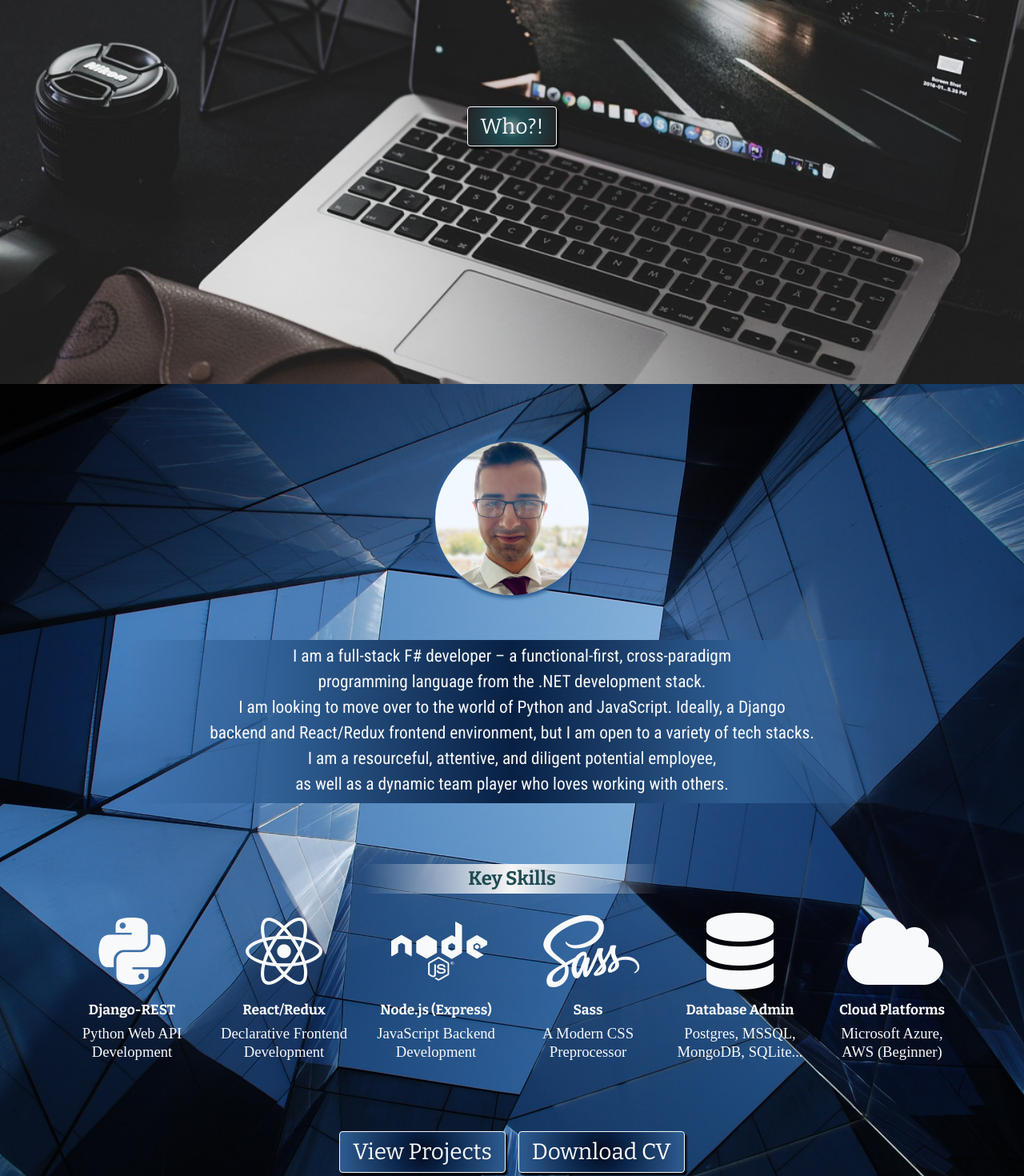
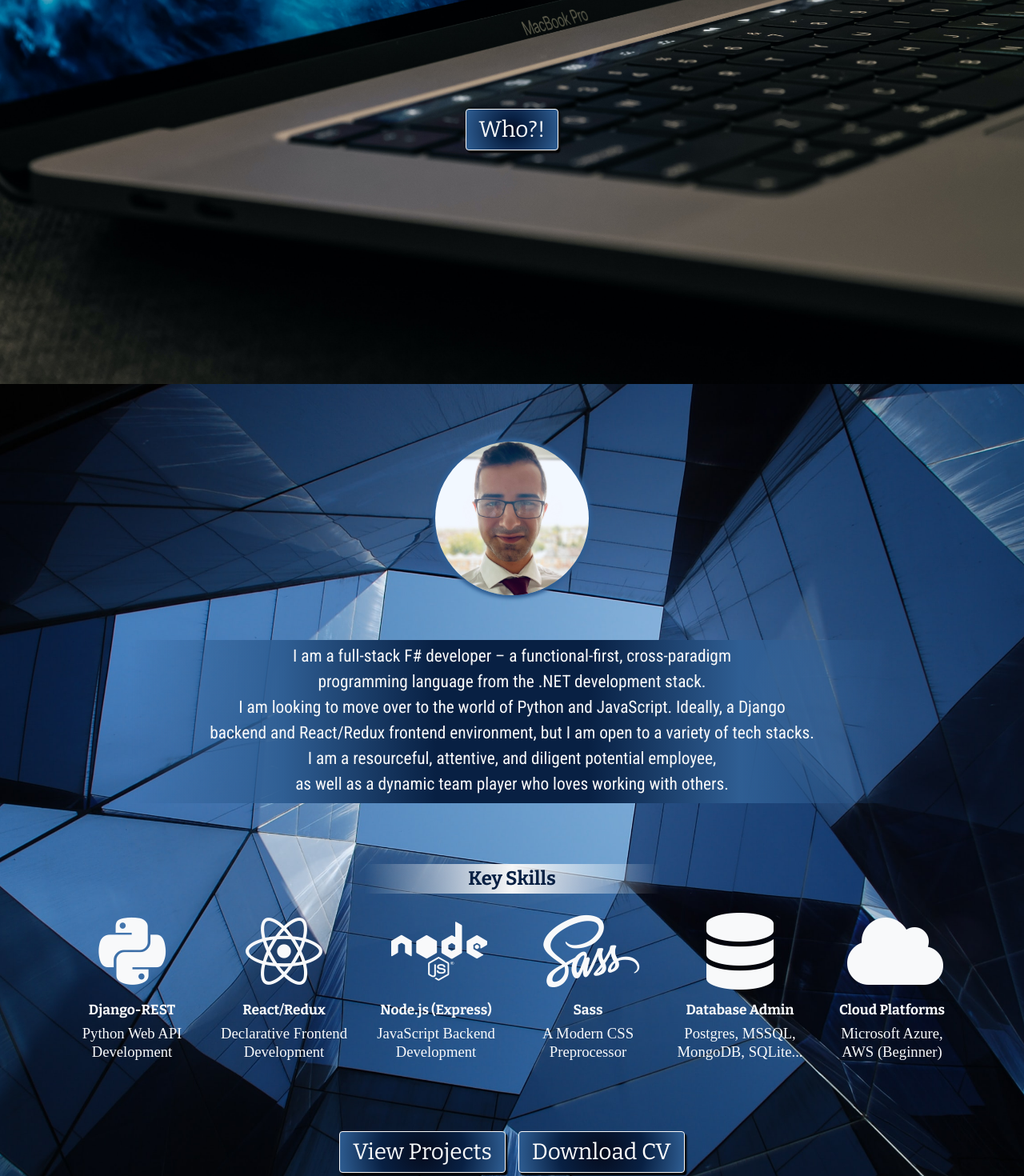
Before and after one commit to 4c3x5u/portfolio_landing-page, a React (Create React App) app: page / in a window 1280 px wide. Shown: the part 320-1790 px from the top of the page at 80% size. Built offline with nearby package versions, Linux system fonts and the light colour scheme; a web font is replaced by a local one.

Commit message:
Head Section's colour scheme is updated.

```diff
--- a/src/Components/About/About.sass
+++ b/src/Components/About/About.sass
@@ -22,7 +22,7 @@
 #CvButton, #ProjectsButton
   border: 1px solid #f9f9f9
   background: rgb(112,140,144)
-  background: radial-gradient(circle, #050B1C 0%, #082043 25%, #2F5E93 100%)
+  background: radial-gradient(circle, #050B1C 0%, #082043 50%, #2F5E93 100%)
   background-color: #2F5E93
   box-shadow: 0.15rem 0.2rem 0.1rem black
   -webkit-transition-duration: 0.5s
@@ -42,7 +42,7 @@
 #Bio
   color: #f9f9f9
   background: rgb(255,255,255)
-  background: linear-gradient(90deg, rgba(0,0,0,0) 0%, #2F5E93 20%, #082043 50%, #2F5E93 80%, rgba(0,0,0,0) 100%)
+  background: linear-gradient(90deg, rgba(0,0,0,0) 0%, #2F5E93 20%, #082043 40%, #082043 60%, #2F5E93 80%, rgba(0,0,0,0) 100%)
   font-weight: 700
   .Text
     font-family: 'Roboto Condensed', serif
@@ -50,7 +50,7 @@
 
 #Skills
   .Header
-    color: #1f4c52
+    color: #082043
     background: rgb(255,255,255)
     background: linear-gradient(90deg, rgba(255,255,255,0) 0%, rgba(247,247,247,1) 50%, rgba(255,255,255,0) 100%)
     width: 35%
--- a/src/Components/Head/Head.sass
+++ b/src/Components/Head/Head.sass
@@ -12,26 +12,26 @@
     font-size: 40pt
     font-family: Bitter, serif
     background: rgb(255,255,255)
-    background: linear-gradient(90deg, rgba(255,255,255,0) 0%, rgba(31,76,82,1) 30%, rgba(31,76,82,1) 60%, rgba(255,255,255,0) 100%)
+    background: linear-gradient(90deg, rgba(0,0,0,0) 0%, #2F5E93 20%, #082043 50%, #2F5E93 80%, rgba(0,0,0,0) 100%)
   .AboutButton
     border: 1px solid #f9f9f9
     background: rgb(112,140,144)
-    background: radial-gradient(circle, rgba(112,140,144,1) 0%, rgba(31,76,82,1) 25%, rgba(35,35,37,1) 100%)
-    background-color: #1f4c52
+    background: radial-gradient(circle, #050B1C 0%, #082043 25%, #2F5E93 100%)
+    background-color: #2F5E93
     box-shadow: 0.15rem 0.2rem 0.1rem black
     -webkit-transition-duration: 0.5s
     -moz-transition-duration: 0.5s
     -o-transition-duration: 0.5s
     transition-duration: 0.5s
     &:hover
-      color: #1f4c52
+      color: #2F5E93
       background: #f9f9f9
       -webkit-transition-duration: 0.5s
       -moz-transition-duration: 0.5s
       -o-transition-duration: 0.5s
       transition-duration: 0.5s
     .Text
-        font-family: Bitter, serif
+      font-family: Bitter, serif
         font-size: 20pt
 
 @media (max-width: 750px)
--- a/src/Components/Head/Who/Who.jsx
+++ b/src/Components/Head/Who/Who.jsx
@@ -6,7 +6,7 @@
     animatedInner.current.classList.add('animated', 'fadeInUp', 'delay-1s');
   }, []);
   return (
-    <div ref={animatedInner} className="InnerAboutAnimation">
+    <div ref={animatedInner} className="InnerAboutAnimation mt-3">
       <a
         className="AboutButton animated btn btn-outline-light py-2 px-3"
         href="#About"
```
Also changed, not shown: src/img/bg_head.jpg.
